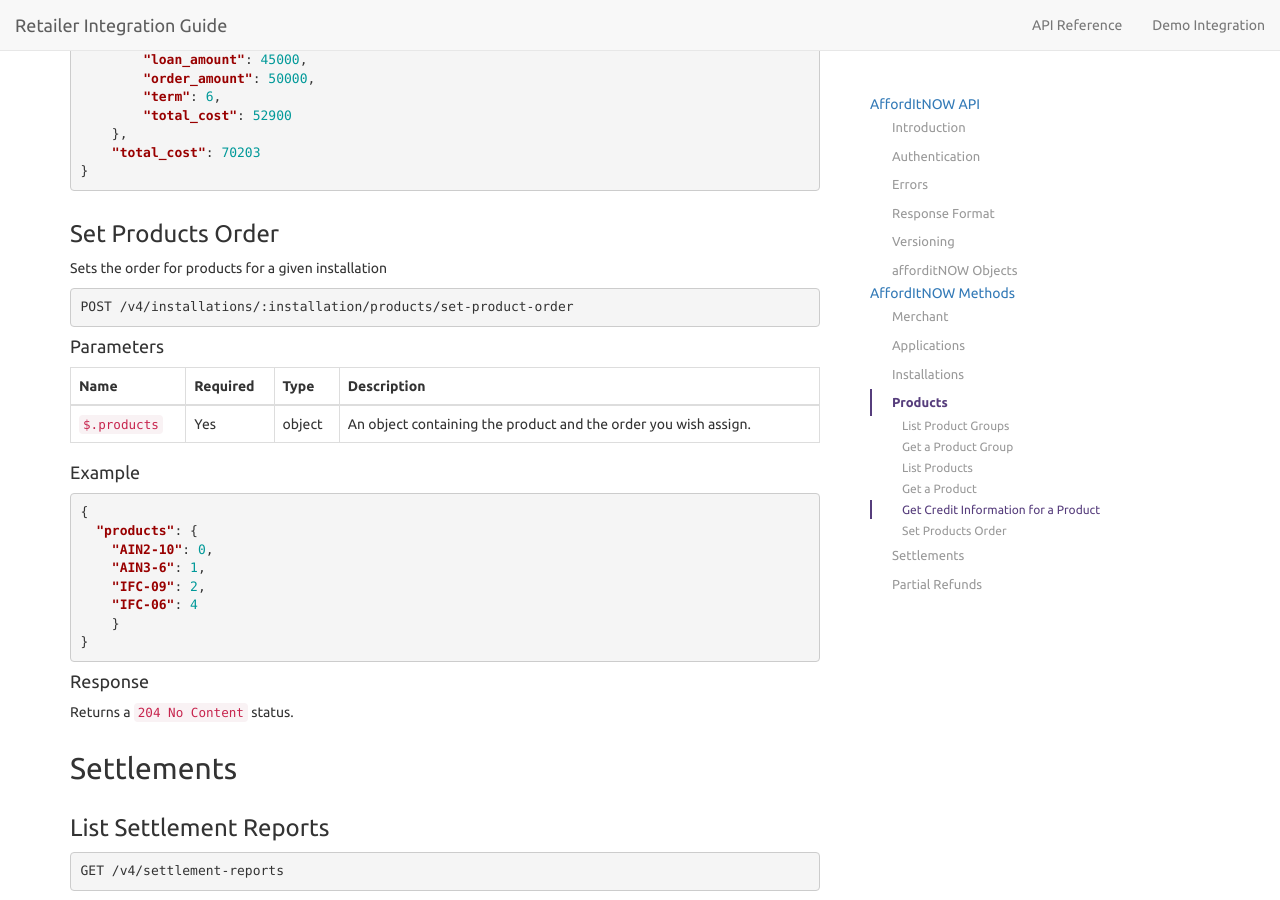
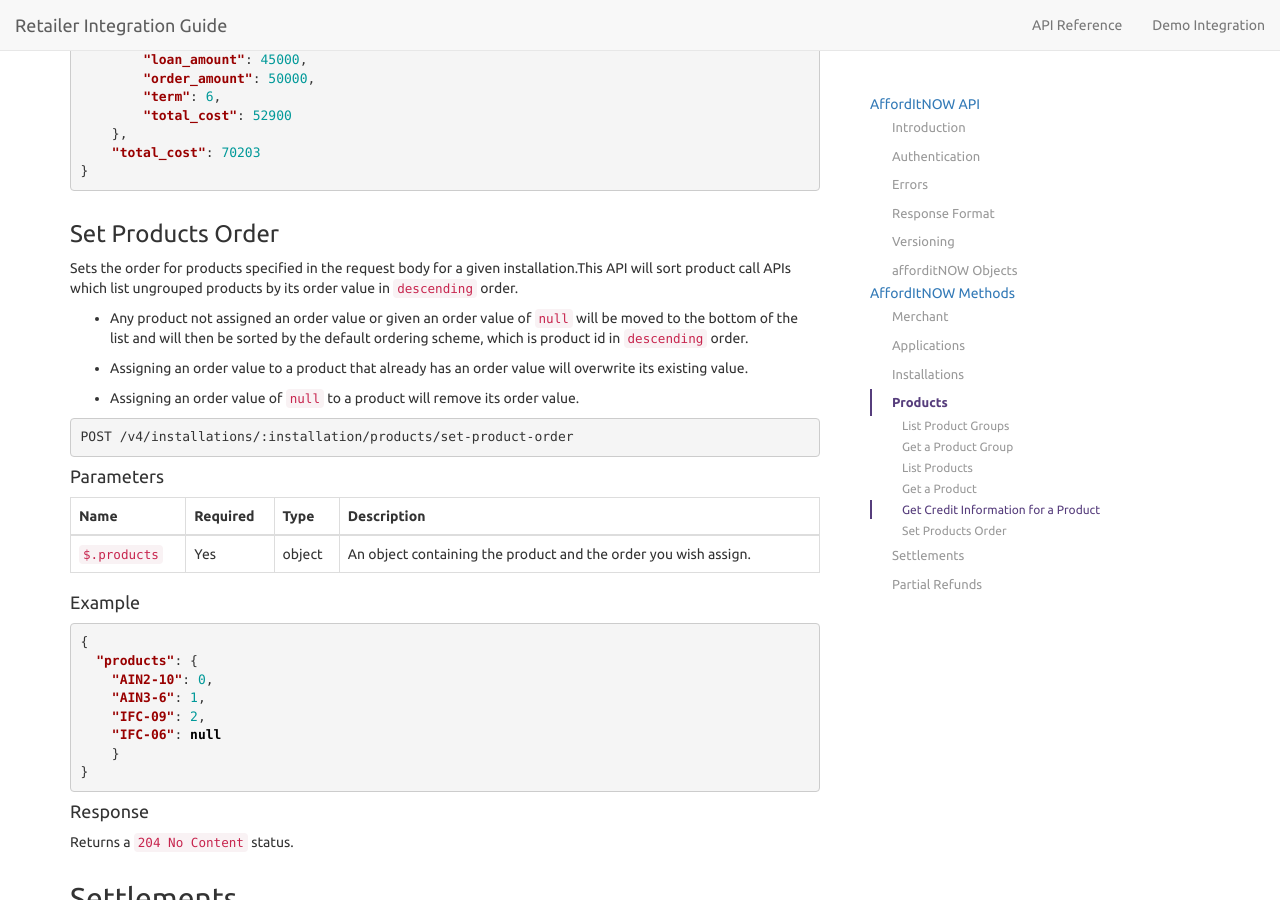
Before and after one commit to PayBreak/retailer-integration-guide, a Jekyll site: the page built from api/index.md, in a window 1280 px wide and 900 px high, scrolled down 30009 px. Built offline with Jekyll 4.4.1, drawn with Linux system fonts in a browser that asks for light colours; nearby versions of some CDN libraries; Markdown is read by kramdown in place of the engine named in the settings; our own code applies the rules of GitHub Pages for plain Markdown files.

Commit message:
Doc update

````diff
--- a/_includes/v4/products.md
+++ b/_includes/v4/products.md
@@ -350,7 +350,13 @@ Name | Required | Type | Description | Displayed As
 
 ### Set Products Order
 
-Sets the order for products for a given installation
+Sets the order for products specified in the request body for a given installation.This API will sort product call APIs which list ungrouped products by its order value in `descending` order.
+
+- Any product not assigned an order value or given an order value of `null` will be moved to the bottom of the list and will then be sorted by the default ordering scheme, which is product id in `descending` order.
+
+- Assigning an order value to a product that already has an order value will overwrite its existing value.
+
+- Assigning an order value of `null` to a product will remove its order value.
 
 ```
 POST {{ site.data.globals.api_prefix }}/installations/:installation/products/set-product-order
@@ -371,7 +377,7 @@ Name | Required | Type | Description
     "AIN2-10": 0,
     "AIN3-6": 1,
     "IFC-09": 2,
-    "IFC-06": 4
+    "IFC-06": null
     }
 }
 ```
````
